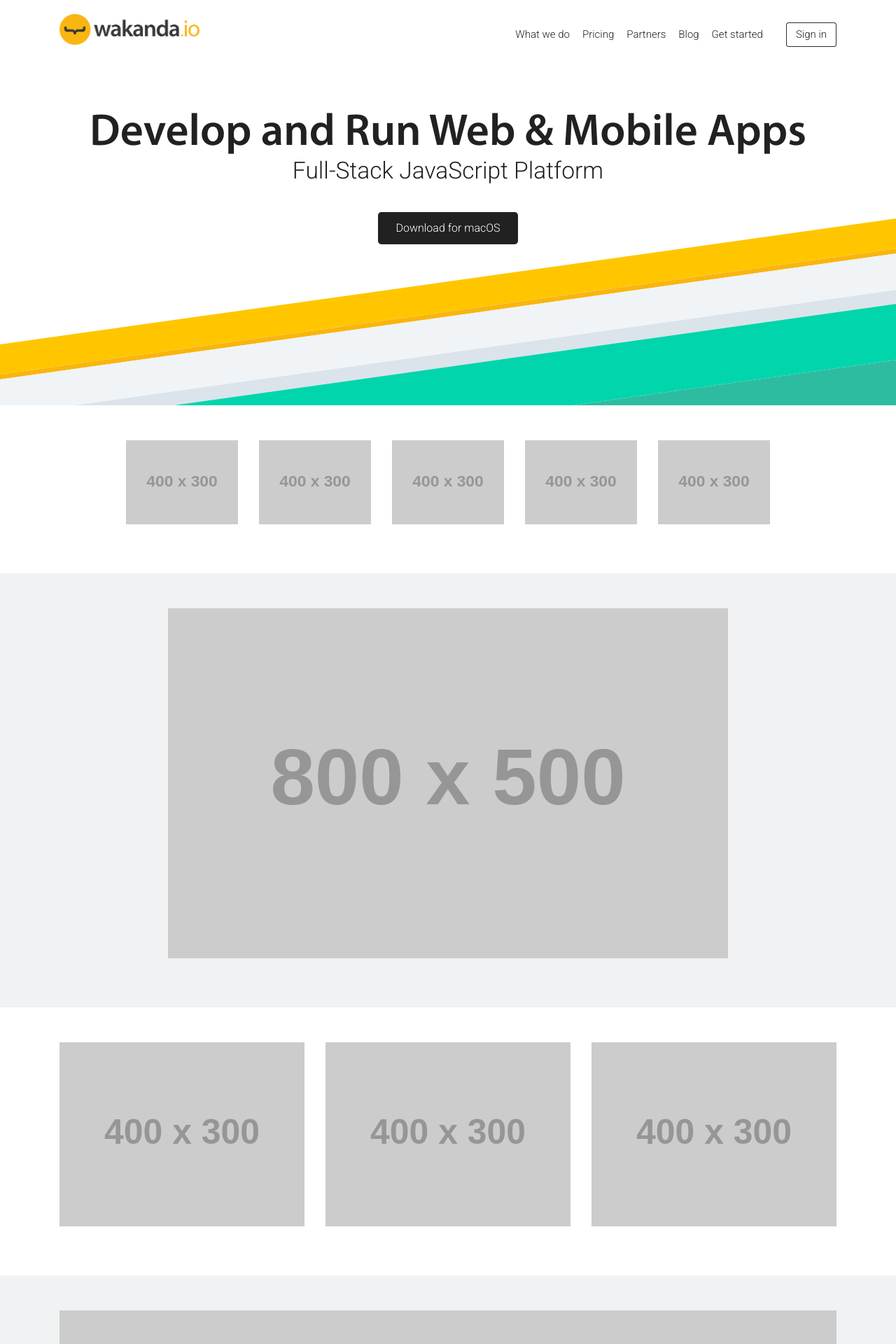
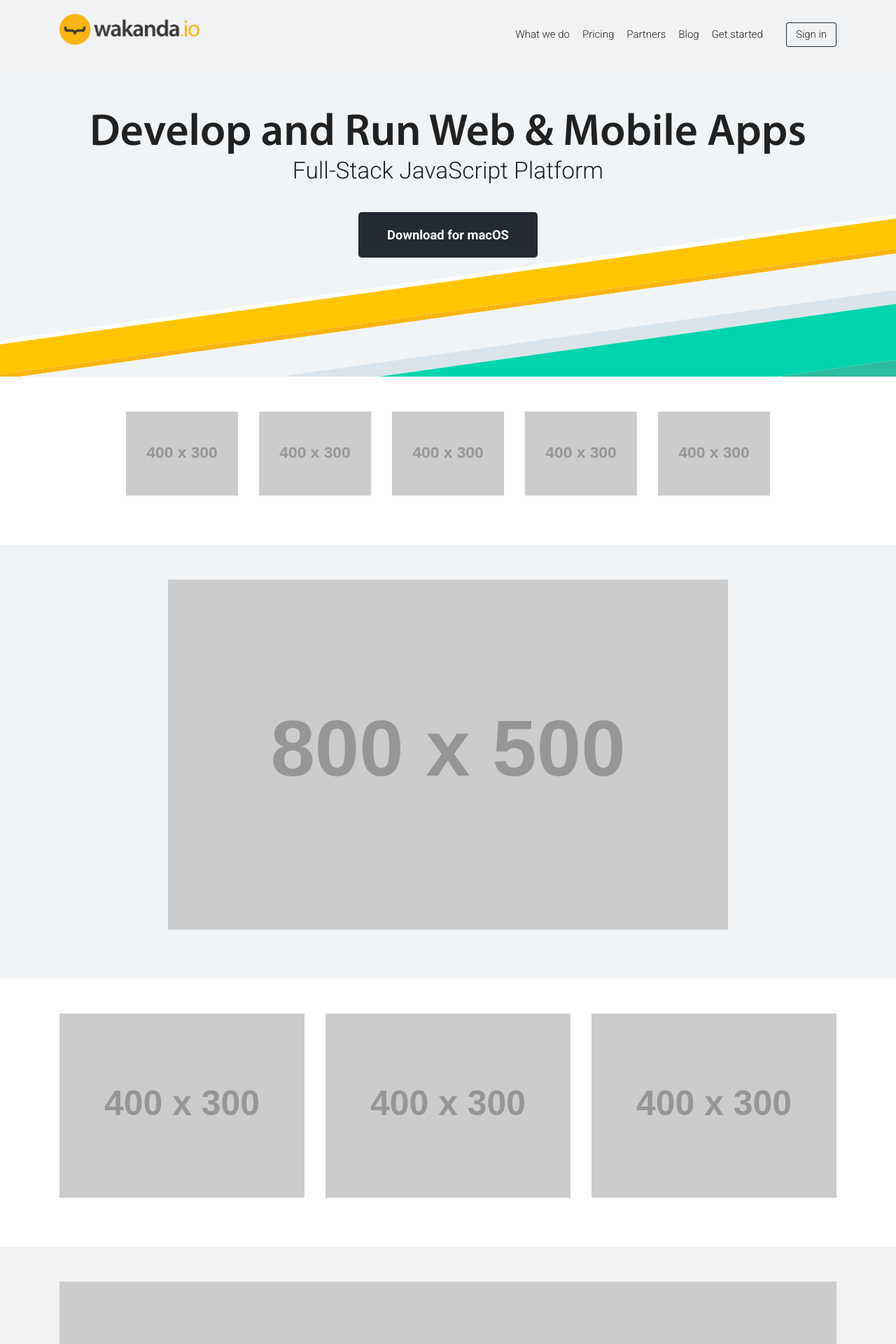
Before and after one commit to Slashtype/wakanda.io, a Jekyll site: the page built from index.html, in a window 1280 px wide. Shown: the top 1920 px of the page at 70% size. Built offline with Jekyll 4.4.1, drawn with Linux system fonts in a browser that asks for light colours; nearby versions of some CDN libraries.

Commit message:
Improve headlines and main button look and feel and responsive behavior

```diff
--- a/css/main.scss
+++ b/css/main.scss
@@ -18,6 +18,7 @@
 body{
 	color: $base-color;
 	font-family: 'Roboto', sans-serif;
+	background-color: $lighter-bg;
 }
 a{
 	color: $link-color;
@@ -118,22 +119,24 @@
 	}
 }
 .btn-inverted{
-	background-color: $btn-secondary-dark-bd;
+	background-color: $dark-bg;
 	color: white;
 	font-family: 'Roboto', sans-serif;
-	font-weight: 100;
+	font-weight: 900;
+	margin-top: 40px;
+	padding: 1.25rem 2.5rem;
 
 	&:hover,
 	&:focus,
 	&:active{
-		background-color: $secondary-light-bg-color;
+		background-color: $light-bg-color;
 		color: $btn-default-color;
 	}
 }
 
 .btn-dl{
-	font-weight: 300;
-	font-size: 1rem;
+	font-weight: bold;
+	font-size: 1.15rem;
 
 	&.btn-primary{
 		padding-bottom: 20px;
@@ -145,17 +148,21 @@
 #section-headline{
 	position: relative;
 	text-align: center;
+	background-color: $light-bg;
 
-	.btn{
-		margin-top: 40px;
+	h1 {
+		font-size: 3.25rem;
+		margin-bottom: 0;
+		@media (min-width: 992px){
+			& {
+				font-size: 3.5rem;
 	}
-	@media (min-width: 768px){
-		.btn-dl {
-			margin-bottom: 180px;
+		}
+		@media (min-width: 1200px){
+			& {
+				font-size: 4rem;
 		}
 	}
-	h1 {
-		margin-bottom: 0;
 	}
 	h2{
 		font-family: 'Roboto', sans-serif;
@@ -163,16 +170,18 @@
     	font-size: 2.1rem;
 		margin-bottom: 0;
 	}
+	@media (min-width: 768px){
+		.btn-dl {
+			margin-bottom: 120px;
+		}
+	}
 }
-
-
 
 /**
  * Section Slideshow
  */
 #section-slideshow{
-
-  background-color: $lighter-bg;
+	background-color: $light-bg;
 }
 
 /**
```
